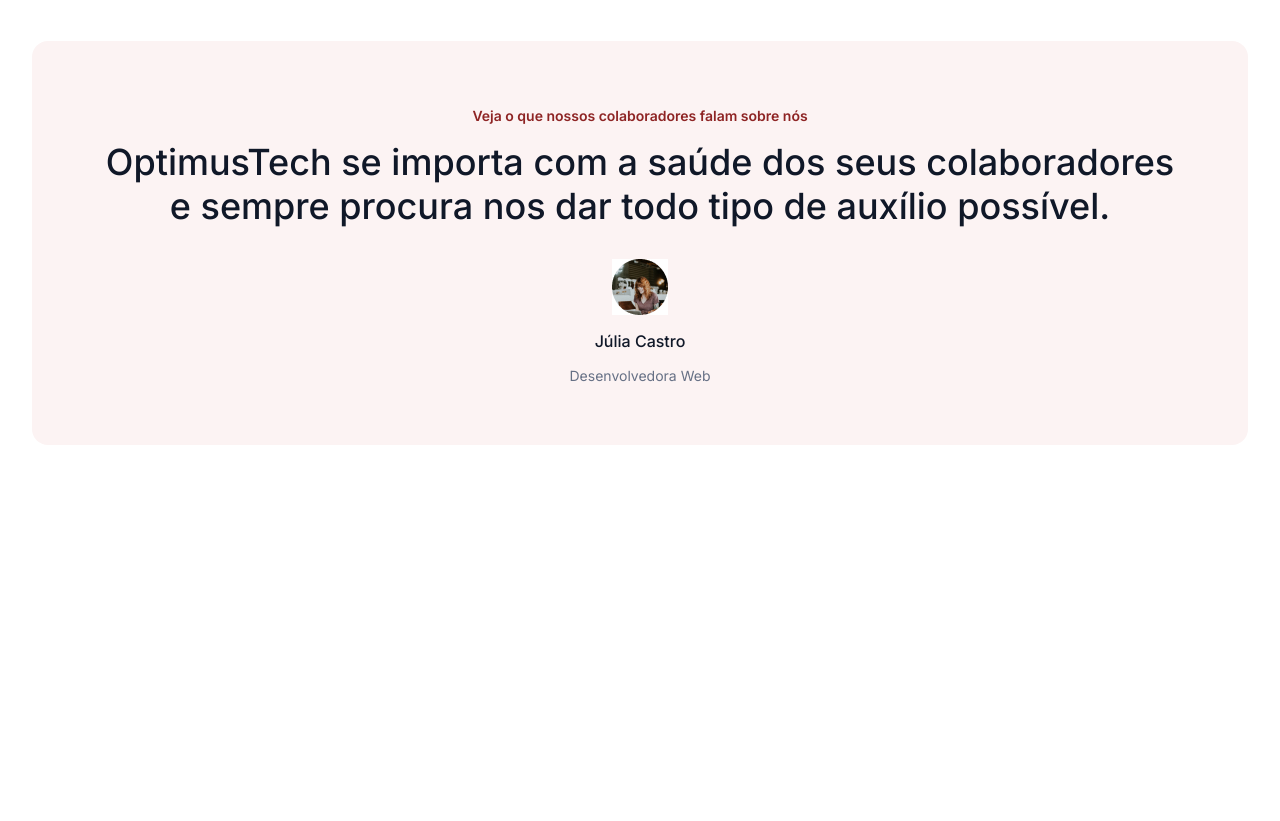
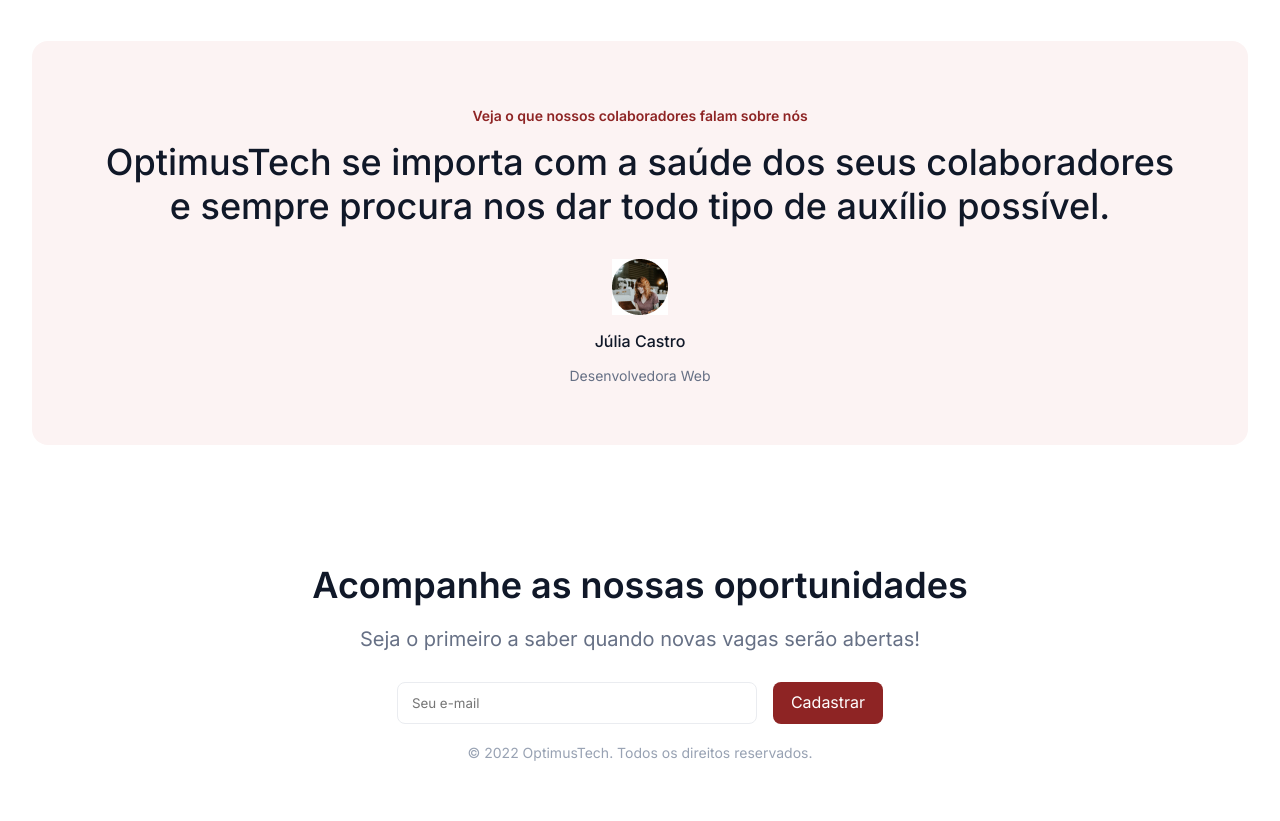
Before and after one commit to Lennohenrique/OptimusTech, a plain HTML site: page index.html in a window 1280 px wide. Shown: the part 2269-3090 px from the top of the page. Before the commit the page ends 2810 px from the top, so only its background shows below. Drawn offline with Linux system fonts and the light colour scheme.

Commit message:
adição do footer

```diff
--- a/index.html
+++ b/index.html
@@ -28,7 +28,7 @@
             </nav>
             <div class="button">
                 <span id="entrar"><a href="#">Entrar</a></span>
-                <span id="cadastrar"><a href="#">Cadastrar</a></span>
+                <span class="cadastrar"><a href="#">Cadastrar</a></span>
             </div>
         </div>
     </header>
@@ -125,5 +125,16 @@
             </div>
         </div>
     </section>
+    <footer>
+        <div class="container_footer">
+            <h2>Acompanhe as nossas oportunidades</h2>
+            <span>Seja o primeiro a saber quando novas vagas serão abertas!</span>
+        </div>
+        <div class="formulario">
+            <input type="text" placeholder="Seu e-mail" required>
+            <span class="cadastrar">Cadastrar</span>
+        </div>
+        <span>© 2022 OptimusTech. Todos os direitos reservados.</span>
+    </footer>
 </body>
 </html>
--- a/style.css
+++ b/style.css
@@ -62,7 +62,7 @@ a{
 #entrar{
     padding: 8px;
 }
-#cadastrar{
+.cadastrar{
     padding: 10px 18px;
     background-color: #8E2424;
     border-radius: 8px;
@@ -228,7 +228,7 @@ a{
 
 #depoimentos{
     width: 100%;
-    height: 500px;
+    height: 450px;
     display: flex;
     justify-content: center;
 }
@@ -288,3 +288,57 @@ a{
     font-size: 14px;
     color: #667085;
 }
+
+footer{
+    width: 100%;
+    height: 330px;
+    padding: 60px 0;
+    display: flex;
+    flex-direction: column;
+    justify-content: center;
+    align-items: center;
+    gap: 20px;
+}
+
+.container_footer{
+    width: 768px;
+    height: 182px;
+    display: flex;
+    flex-direction: column;
+    align-items: center;
+    justify-content: center;
+    gap: 20px;
+}
+
+.container_footer > h2{
+    font-weight: 600;
+    font-size: 36px;
+    color: #101828;
+}
+
+.container_footer > span {
+    font-weight: 400;
+    font-size: 20px;
+    color: #667085
+}
+
+.formulario{
+    width: 768px;
+    height: 48px;
+    display: flex;
+    justify-content: center;
+    gap: 16px;
+}
+
+input{
+    width: 360px;
+    border: 1px solid #EAECF0;
+    border-radius: 8px;
+    padding: 12px 14px;
+}
+
+footer > span{
+    font-weight: 400;
+    font-size: 14px;
+    color: #98A2B3;
+}
```
